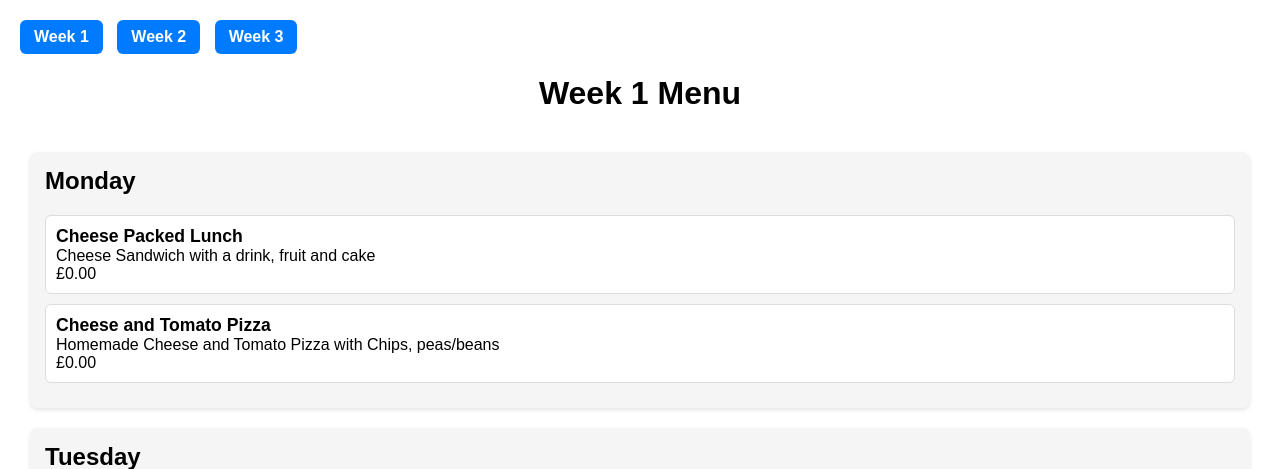
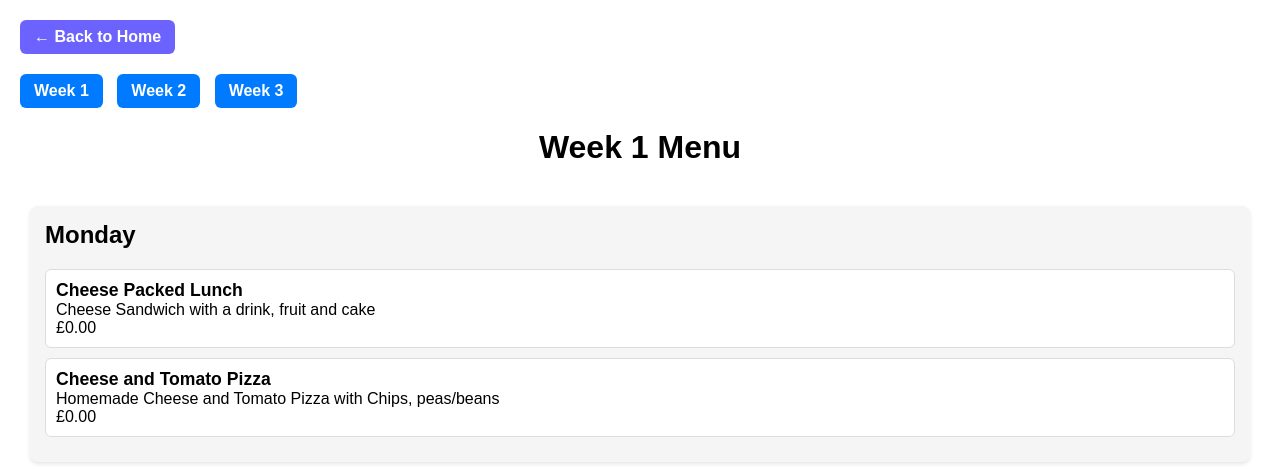
Before and after one commit to ali-moss-24/my_school_hub, a Django app: page /menu/1/ in a window 1280 px wide. Shown: the top 469 px of the page. Run offline with Django 4.2, Linux system fonts and the light colour scheme; data comes from the database, SQL or seed files in the repository.

Commit message:
Add return button to menu page

```diff
--- a/mealshub/templates/mealshub/menu.html
+++ b/mealshub/templates/mealshub/menu.html
@@ -1,3 +1,5 @@
+<a href="/" class="return-btn">← Back to Home</a>
+
 <div style="margin-bottom:20px;">
     <a href="/menu/1/" class="week-btn">Week 1</a>
     <a href="/menu/2/" class="week-btn">Week 2</a>
@@ -59,6 +61,23 @@
         font-weight: bold;
         transition: background 0.2s ease;
         }
+
+    .return-btn {
+        display: inline-block;
+        margin-bottom: 20px;
+        padding: 8px 14px;
+        background: #6c63ff; /*soft purple to match your theme */
+        color: white;
+        text-decoration: none;
+        border-radius: 6px;
+        font-weight: bold;
+        transition: background 0.2s ease;
+    }
+
+    .return-btn:hover {
+        background: #584fd6;
+    }
+
 </style>
 
 <h1>Week {{ week_number }} Menu</h1>
```
